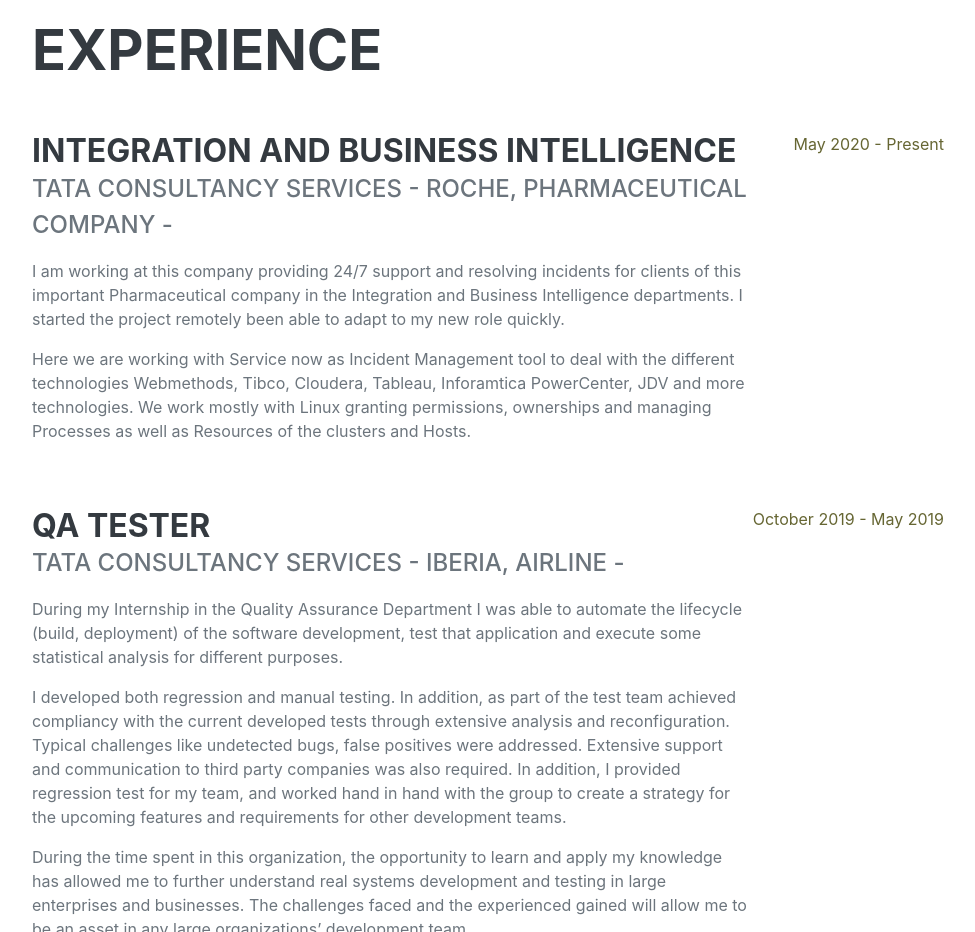
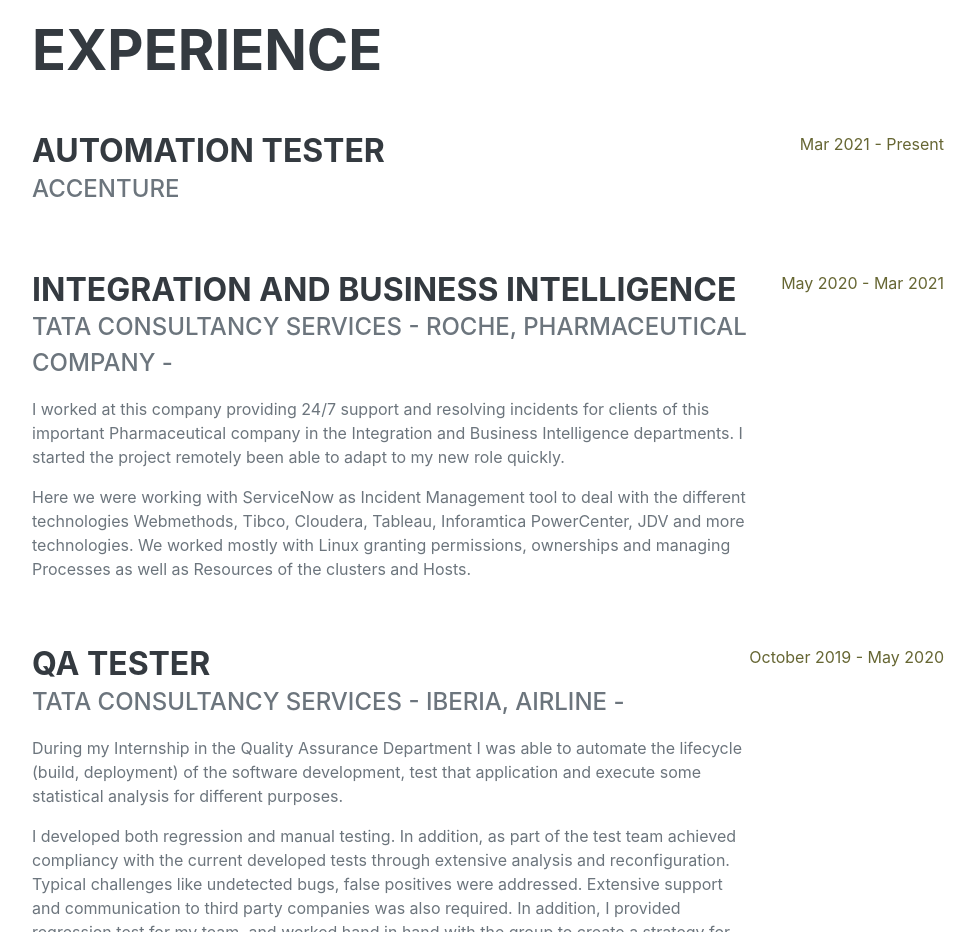
Before and after one commit to licontre/licontre.github.io, a plain HTML site: page index.html in a window 1280 px wide. Shown: the part 2100-3032 px from the top of the page, without its empty margins (288-1263 px from the left). Drawn offline with nearby package versions, Linux system fonts and the light colour scheme; a web font is replaced by a local one.

Commit message:
update with accenture experience

```diff
--- a/index.html
+++ b/index.html
@@ -203,16 +203,29 @@
                 <h2 class="mb-5">Experience</h2>
                 <div class="d-flex flex-column flex-md-row justify-content-between mb-5">
                     <div class="flex-grow-1">
+                        <h3 class="mb-0">Automation Tester</h3>
+                        <div class="subheading mb-3">Accenture</div>
+                        <p>
+
+                        </p>
+                        <p>
+
+                        </p>
+                    </div>
+                    <div class="flex-shrink-0"><span class="text-primary">Mar 2021 - Present</span></div>
+                </div>
+                <div class="d-flex flex-column flex-md-row justify-content-between mb-5">
+                    <div class="flex-grow-1">
                         <h3 class="mb-0">Integration And Business Intelligence</h3>
                         <div class="subheading mb-3">Tata Consultancy Services - Roche, Pharmaceutical Company - </div>
                         <p>
-                            I am working at this company providing 24/7 support and resolving incidents for clients of this important Pharmaceutical company in the Integration and Business Intelligence departments. I started the project remotely been able to adapt to my new role quickly.
+                            I worked at this company providing 24/7 support and resolving incidents for clients of this important Pharmaceutical company in the Integration and Business Intelligence departments. I started the project remotely been able to adapt to my new role quickly.
                         </p>
                         <p>
-                            Here we are working with Service now as Incident Management tool to deal with the different technologies Webmethods, Tibco, Cloudera, Tableau, Inforamtica PowerCenter, JDV and more technologies. We work mostly with Linux granting permissions, ownerships and managing Processes as well as Resources of the clusters and Hosts.
+                            Here we were working with ServiceNow as Incident Management tool to deal with the different technologies Webmethods, Tibco, Cloudera, Tableau, Inforamtica PowerCenter, JDV and more technologies. We worked mostly with Linux granting permissions, ownerships and managing Processes as well as Resources of the clusters and Hosts.
                         </p>
                     </div>
-                    <div class="flex-shrink-0"><span class="text-primary">May 2020 - Present</span></div>
+                    <div class="flex-shrink-0"><span class="text-primary">May 2020 - Mar 2021</span></div>
                 </div>
                 <div class="d-flex flex-column flex-md-row justify-content-between mb-5">
                     <div class="flex-grow-1">
@@ -228,7 +241,7 @@
                             During the time spent in this organization, the opportunity to learn and apply my knowledge has allowed me to further understand real systems development and testing in large enterprises and businesses. The challenges faced and the experienced gained will allow me to be an asset in any large organizations’ development team.
                         </p>
                     </div>
-                    <div class="flex-shrink-0"><span class="text-primary">October 2019 - May 2019</span></div>
+                    <div class="flex-shrink-0"><span class="text-primary">October 2019 - May 2020</span></div>
                 </div>
                 <div class="d-flex flex-column flex-md-row justify-content-between mb-5">
                     <div class="flex-grow-1">
```
